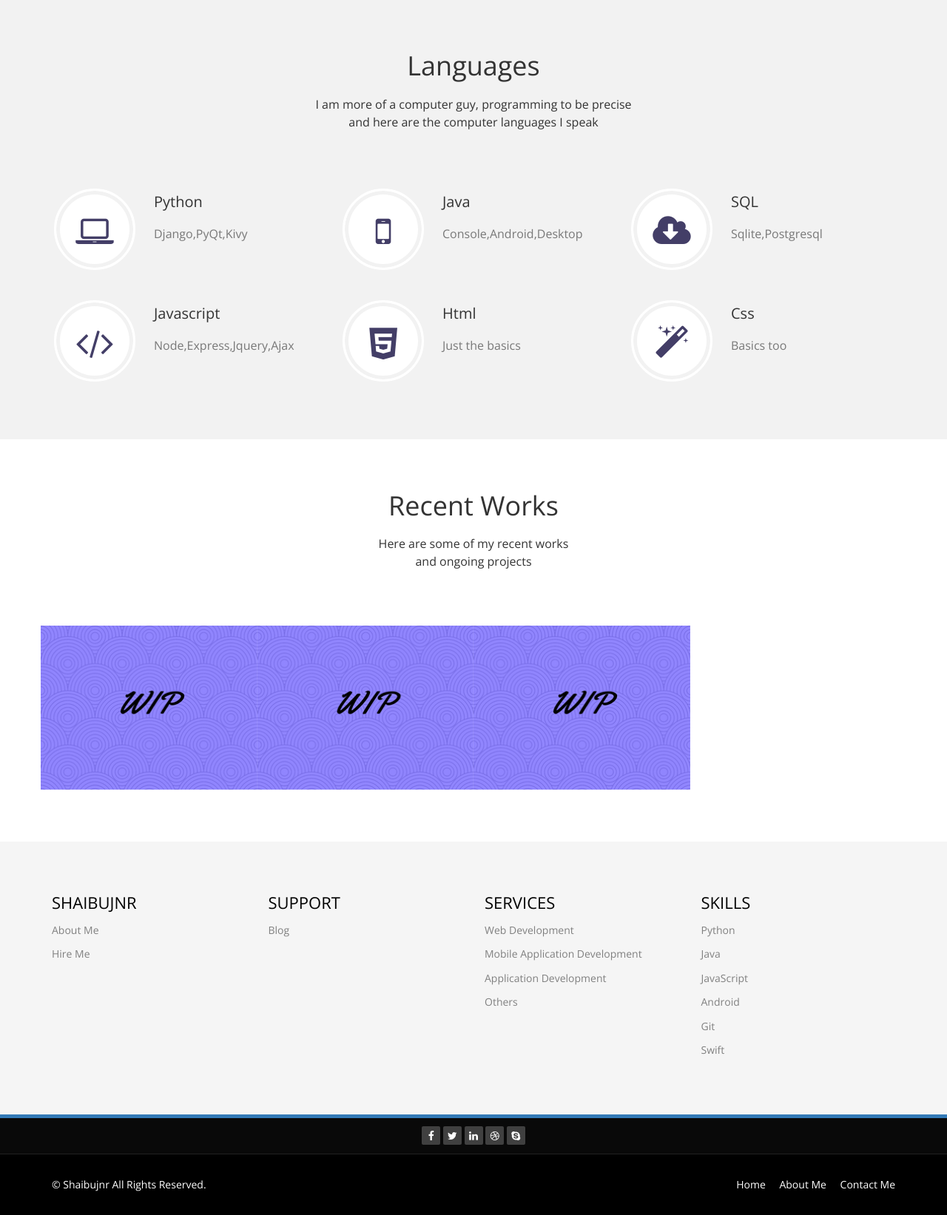
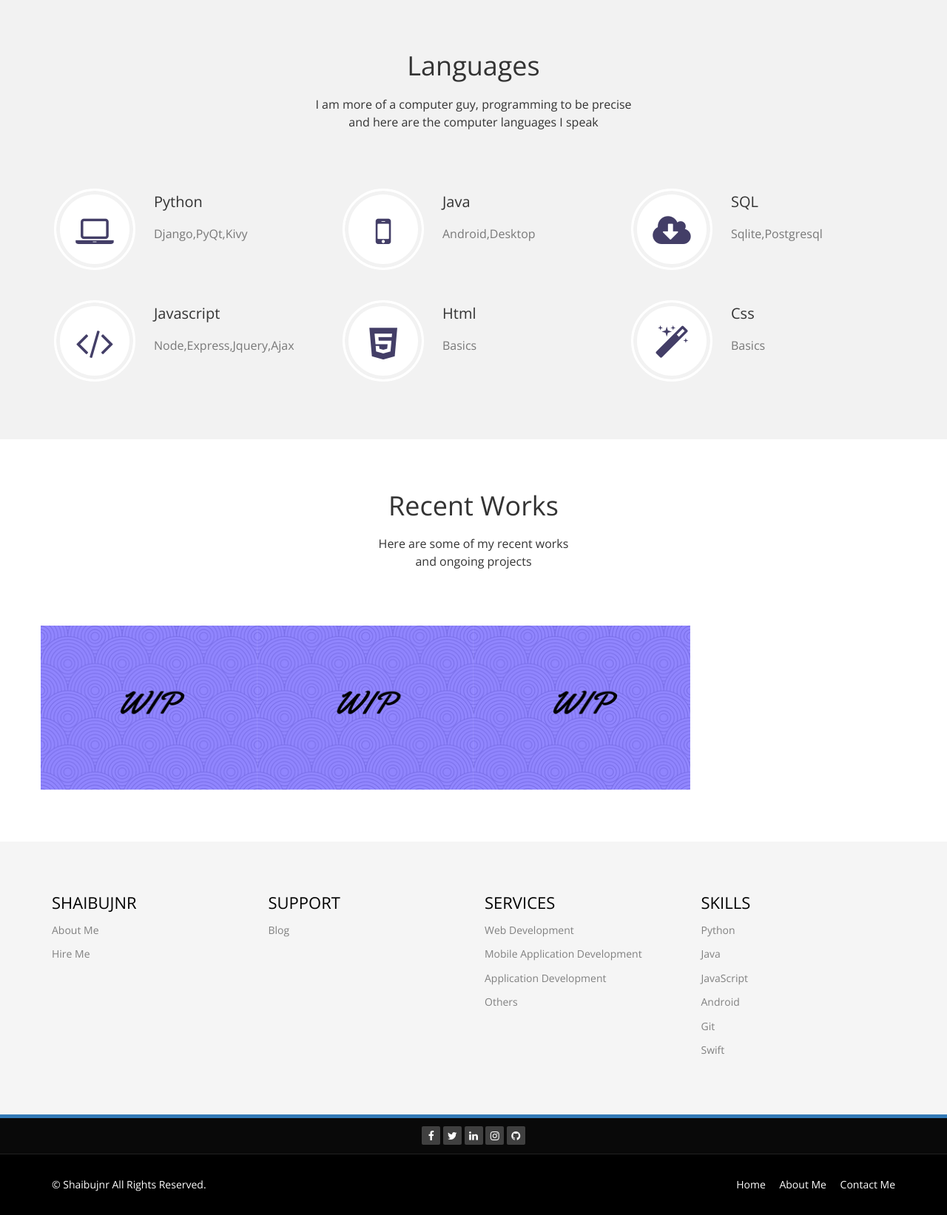
Before and after one commit to Shaibujnr/whatithink, a Django app: page / in a window 1280 px wide. Shown: the part 606-2249 px from the top of the page at 74% size. Run offline with Django 3.2, Linux system fonts and the light colour scheme; some libraries are stand-ins or nearby versions.

Commit message:
updated social media links

```diff
--- a/main/templates/home.html
+++ b/main/templates/home.html
@@ -62,7 +62,7 @@
                         <div class="feature-wrap">
                             <i class="fa fa-mobile"></i>
                             <h2>Java</h2>
-                            <h3>Console,Android,Desktop</h3>
+                            <h3>Android,Desktop</h3>
                         </div>
                     </div><!--/.col-md-4-->
 
@@ -86,7 +86,7 @@
                         <div class="feature-wrap">
                             <i class="fa fa-html5"></i>
                             <h2>Html</h2>
-                            <h3>Just the basics</h3>
+                            <h3>Basics</h3>
                         </div>
                     </div><!--/.col-md-4-->
 
@@ -94,7 +94,7 @@
                         <div class="feature-wrap">
                             <i class="fa fa-magic"></i>
                             <h2>Css</h2>
-                            <h3>Basics too</h3>
+                            <h3>Basics</h3>
                         </div>
                     </div><!--/.col-md-4-->
                 </div><!--/.services-->
@@ -129,7 +129,7 @@
                         <div class="overlay">
                             <div class="recent-work-inner">
                                 <h3><a href="#">WIP</a></h3>
-                                <p>Work In Progress/p>
+                                <p>Work In Progress</p>
                                 <a class="preview" href="{% static 'images/portfolio/full/wip.png' %}" rel="prettyPhoto"><i class="fa fa-eye"></i> View</a>
                             </div>
                         </div>
--- a/templates/base.html
+++ b/templates/base.html
@@ -114,10 +114,10 @@
                 <div class="social">
                     <ul class="social-share">
                         <li><a target='_blank' href="https://www.facebook.com/jnrshb"><i class="fa fa-facebook"></i></a></li>
-                        <li><a href="#"><i class="fa fa-twitter"></i></a></li>
+                        <li><a target="_blank" href="https://twitter.com/JuniorShaibu"><i class="fa fa-twitter"></i></a></li>
                         <li><a target="_blank" href="https://www.linkedin.com/in/shaibu-shaibu-9ba270124/"><i class="fa fa-linkedin"></i></a></li>
-                        <li><a href="#"><i class="fa fa-dribbble"></i></a></li>
-                        <li><a href="#"><i class="fa fa-skype"></i></a></li>
+                        <li><a target="_blank" href="https://www.instagram.com/jnrshb/"><i class="fa fa-instagram"></i></a></li>
+                        <li><a target="_blank" href="https://github.com/Shaibujnr"><i class="fa fa-github"></i></a></li>
                     </ul>
                 </div>
             </div>
```
